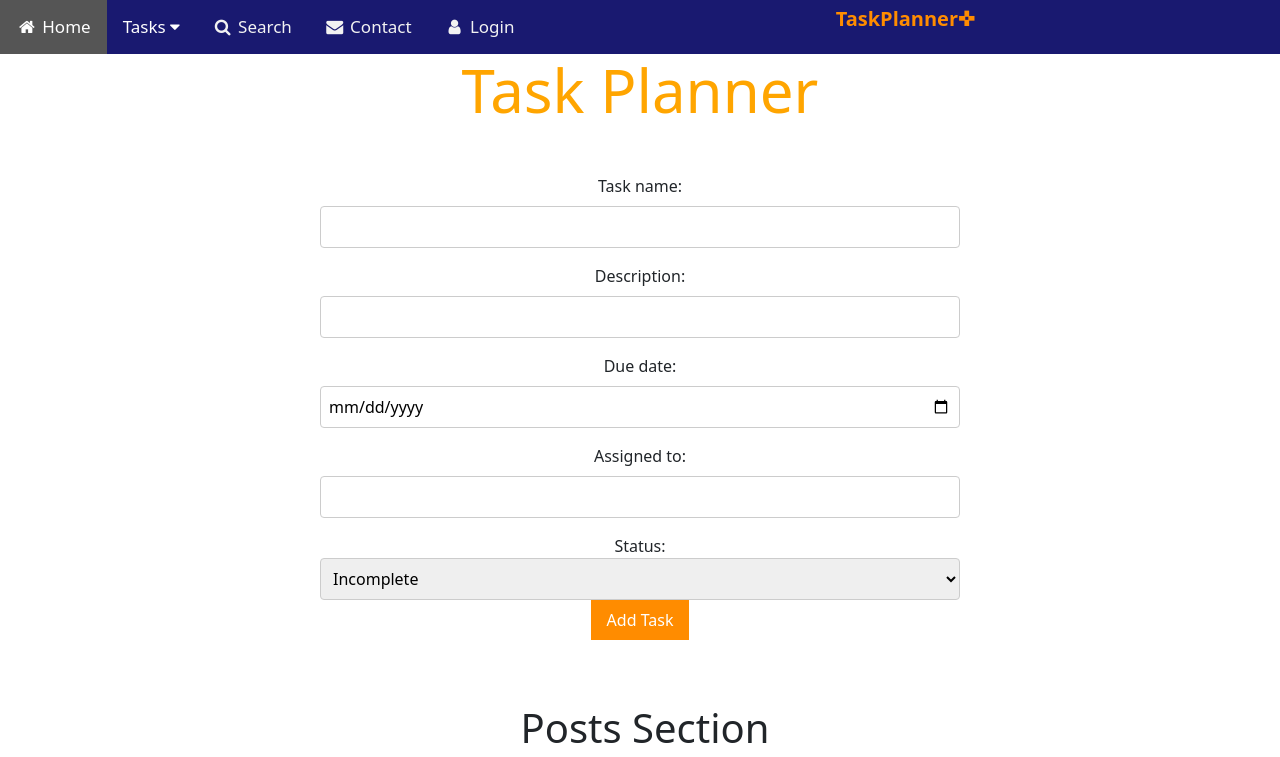
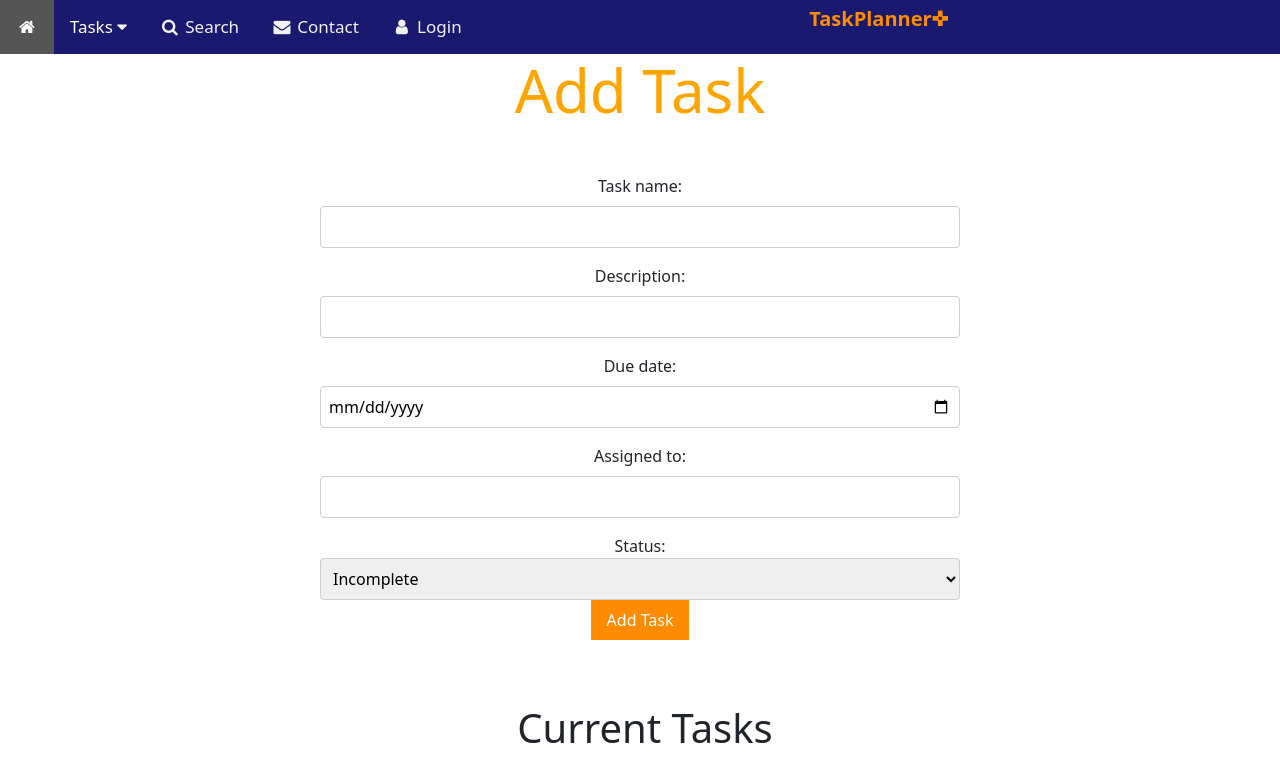
Before and after one commit to Izman03/task-planner, a plain HTML site: page index.html in a window 1280 px wide. Shown: the top 757 px of the page. Drawn offline with nearby package versions, Linux system fonts and the light colour scheme.

Commit message:
Update index.html

```diff
--- a/index.html
+++ b/index.html
@@ -20,7 +20,7 @@
   <body>
     <!-- NAVBAR -->
     <div class="topnav" id="myTopnav">
-      <a href="#" class="active"><i class="fa fa-fw fa-home"></i> Home</a>
+      <a href="#" class="active"><i class="fa fa-fw fa-home"></i></a>
       <!-- DROPDOWN LIST -->
       <div class="dropdown">
         <button class="dropbtn">Tasks
@@ -53,7 +53,7 @@
       </script>
 <!--TASK-LAYOUT-by-Izmael-Holmes-->
 <div class="task-layout">
-<h1>Task Planner</h1>
+<h1>Add Task</h1>
 
 <form>
   <label for="task-name">Task name:</label>
@@ -105,7 +105,7 @@
   <!-- TASK LAYOUT SECTION -->
   <div style="padding-left:10px">
     <div class="row my-3">
-      <h1 class="col col-sm-5 m-auto text-center">Posts Section</h1>
+      <h1 class="col col-sm-5 m-auto text-center">Current Tasks</h1>
     </div>
 
     <!-- ROW 1 OF CARDS -->
```
